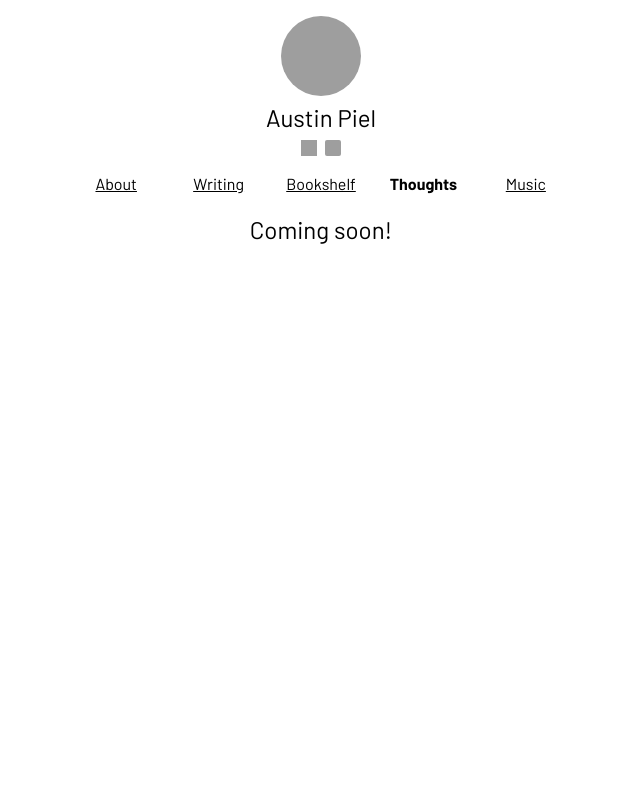
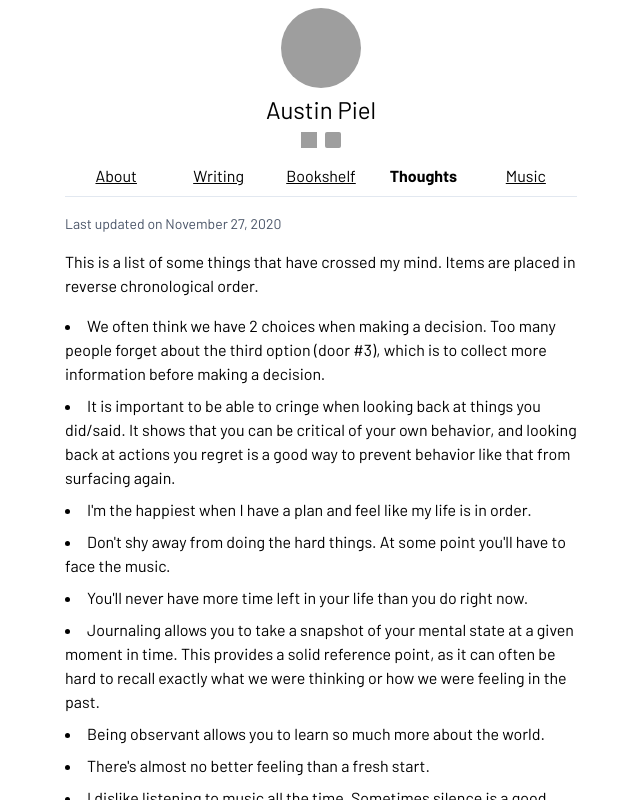
Before and after one commit to apiel51/austinnick.blog, a Next.js app: page /thoughts in a window 1280 px wide. Shown: the whole page, without its empty margins (319-959 px from the left). Built offline with nearby package versions, Linux system fonts and the light colour scheme; grey boxes are pictures that could not be loaded.

Commit message:
Add thoughts and slight formatting

```diff
--- a/components/Links.tsx
+++ b/components/Links.tsx
@@ -7,13 +7,17 @@ type LinkProps = {
 };
 
 const BoldText: FunctionComponent = ({ children }) => {
-  return <div className="flex-1 font-bold">{children}</div>;
+  return (
+    <div className="flex-1 font-bold text-xs sm:text-base">{children}</div>
+  );
 };
 
 const Link: FunctionComponent<LinkProps> = ({ children, path }) => {
   return (
     <NextLink href={path}>
-      <div className="flex-1 underline cursor-pointer">{children}</div>
+      <div className="flex-1 underline cursor-pointer text-xs sm:text-base">
+        {children}
+      </div>
     </NextLink>
   );
 };
@@ -30,7 +34,7 @@ export default function MobileLinks() {
   const { pathname } = useRouter();
   console.log(pathname);
   return (
-    <nav className="flex text-center w-full max-w-lg pt-4">
+    <nav className="flex text-center w-full max-w-lg pt-4 pb-2 border-b">
       {Object.entries(pathMap).map((mapping) =>
         pathname === mapping[1] ? (
           <BoldText>{mapping[0]}</BoldText>
--- a/components/Page.tsx
+++ b/components/Page.tsx
@@ -4,10 +4,12 @@ import Links from "./Links";
 
 const Page: FunctionComponent = ({ children }) => {
   return (
-    <div className="container mx-auto px-4 pt-4 flex flex-col items-center">
+    <div className="container mx-auto px-4 pt-2 flex flex-col items-center max-h-screen">
       <Header />
       <Links />
-      <main className="max-w-lg w-full pt-4">{children}</main>
+      <main className="max-w-lg w-full pt-4 pb-8 overflow-auto flex-1">
+        {children}
+      </main>
     </div>
   );
 };
--- /dev/null
+++ b/components/Thoughts.tsx
@@ -0,0 +1,82 @@
+export default function Thoughts() {
+  return (
+    <div>
+      <div className="text-sm pb-4 text-gray-700">
+        Last updated on November 27, 2020
+      </div>
+      This is a list of some things that have crossed my mind. Items are placed
+      in reverse chronological order.
+      <ul className="list-disc list-inside pt-4 grid gap-y-2">
+        <li>
+          We often think we have 2 choices when making a decision. Too many
+          people forget about the third option (door #3), which is to collect
+          more information before making a decision.
+        </li>
+        <li>
+          It is important to be able to cringe when looking back at things you
+          did/said. It shows that you can be critical of your own behavior, and
+          looking back at actions you regret is a good way to prevent behavior
+          like that from surfacing again.
+        </li>
+        <li>
+          I'm the happiest when I have a plan and feel like my life is in order.
+        </li>
+        <li>
+          Don't shy away from doing the hard things. At some point you'll have
+          to face the music.
+        </li>
+        <li>
+          You'll never have more time left in your life than you do right now.
+        </li>
+        <li>
+          Journaling allows you to take a snapshot of your mental state at a
+          given moment in time. This provides a solid reference point, as it can
+          often be hard to recall exactly what we were thinking or how we were
+          feeling in the past.
+        </li>
+        <li>
+          Being observant allows you to learn so much more about the world.
+        </li>
+        <li>There's almost no better feeling than a fresh start.</li>
+        <li>
+          I dislike listening to music all the time. Sometimes silence is a good
+          thing.
+        </li>
+        <li>
+          Being in my early twenties, I am more self-aware of my own faults than
+          ever before.
+        </li>
+        <li>
+          If you feel like you need help, ask for it. You almost certainly won't
+          regret it.
+        </li>
+        <li>
+          Whether something is morally sound and whether it should be legal are
+          two separate questions that may not have the same answer.
+        </li>
+        <li>
+          Fulfillment and pleasure are almost always at odds with each other.
+        </li>
+        <li>
+          It makes sense that most successful businesses were built by teams
+          rather than individuals. Interdependence allows teams to stay
+          motivated despite encountered setbacks — something much harder to do
+          alone.
+        </li>
+        <li>
+          You can expedite personal growth by learning to love stepping outside
+          your comfort zone.
+        </li>
+        <li>Gratitude is a precursor to happiness.</li>
+        <li>
+          Let people do nice things for you. Don't fight it, be grateful
+          instead. It's a win for both parties.
+        </li>
+        <li>
+          Who you spend your time around has an enormous effect on who you are.
+          Try to surround yourself with people who inspire you.
+        </li>
+      </ul>
+    </div>
+  );
+}
--- a/pages/thoughts.tsx
+++ b/pages/thoughts.tsx
@@ -1,10 +1,10 @@
 import Page from "../components/Page";
-import ComingSoon from "../components/ComingSoon";
+import Thoughts from "../components/Thoughts";
 
 export default function Writing() {
   return (
     <Page>
-      <ComingSoon />
+      <Thoughts />
     </Page>
   );
 }
```
